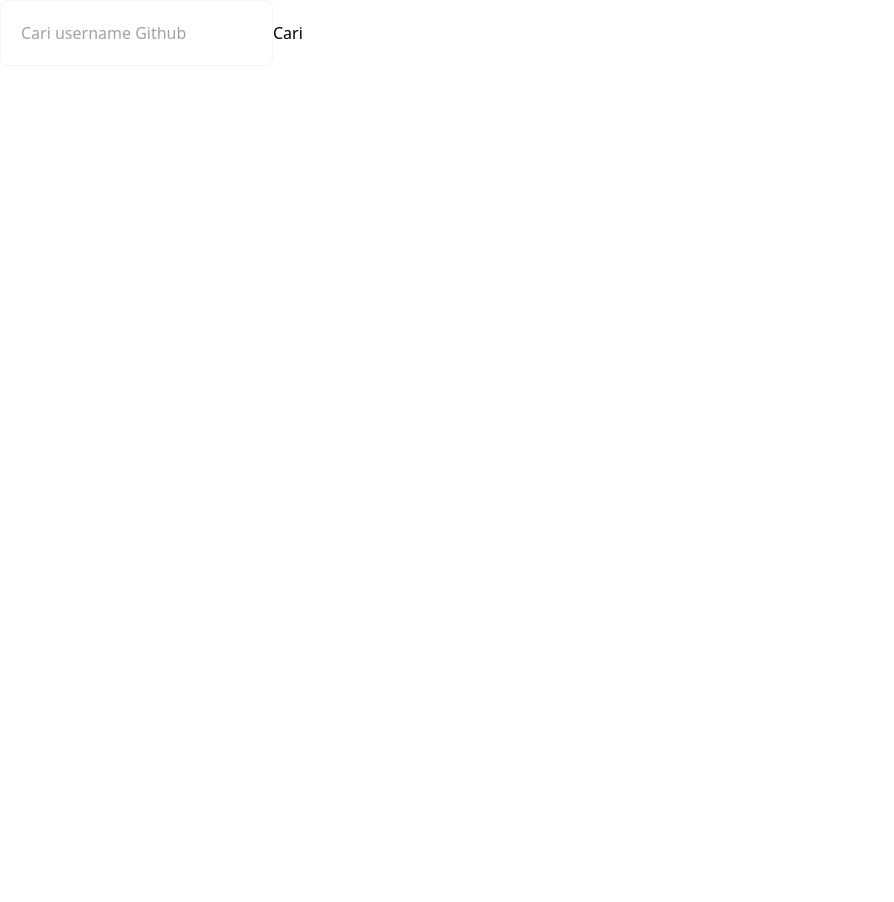
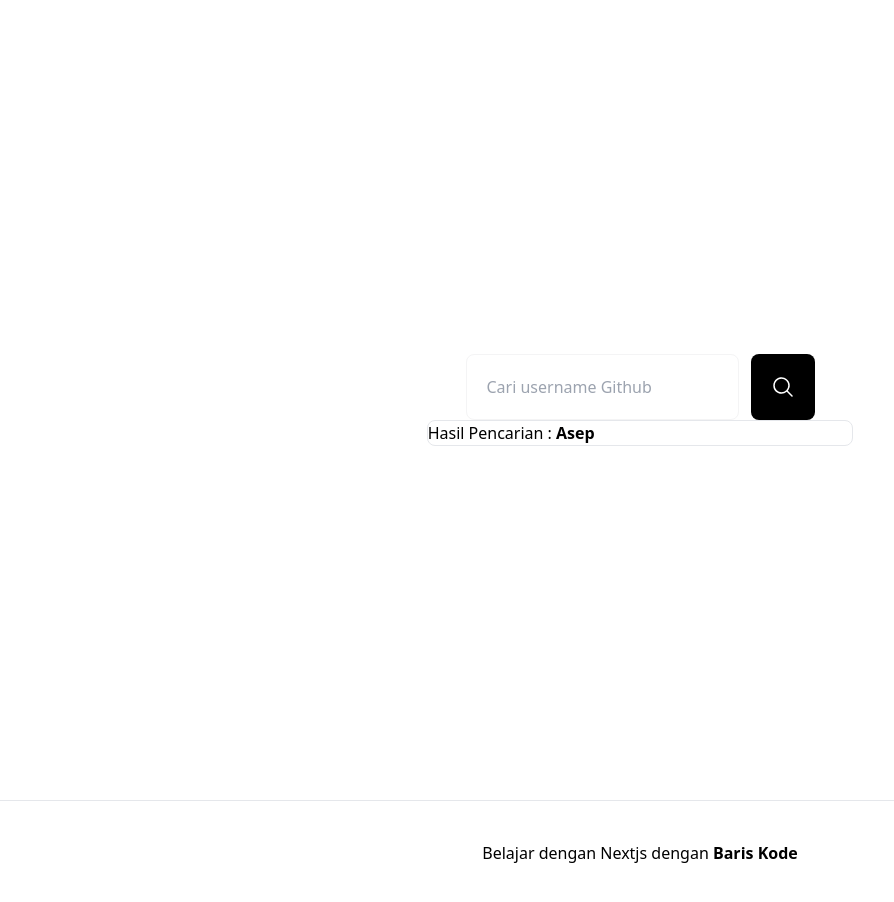
Before and after one commit to fozzy2112/frontend-nextjs, a Next.js app: page / in a window 1280 px wide. Shown: the top 902 px of the page, without its empty margins (0-894 px from the left). Before the commit the page ends 800 px from the top, so only its background shows below. Built offline with nearby package versions, Linux system fonts and the light colour scheme.

Commit message:
update: slicing form component

```diff
--- a/components/Button.tsx
+++ b/components/Button.tsx
@@ -1,8 +1,24 @@
 import React from "react";
+import { MagnifyingGlassIcon } from '@heroicons/react/24/solid'
 
-export default function Button() {
+export default function Button({type, isLoading}:Props) {
+
+	const Loading = ()=>{
+		return (
+			<div className="flex justify-center">
+				<div className="animate-spin rounded-full h-5 w-5 border-b-2 border-white"></div>
+			</div>
+		)
+	}
 
 	return (
-		<button>Cari</button>
+		<button type={type} className="bg-black text-white hover:bg-zinc-800 p-[20px] aspect-square rounded-[8px]">
+			{isLoading ? <Loading/> :  <MagnifyingGlassIcon className="w-6 h-6" /> }
+		</button>
 	)
 }
+
+interface Props {
+	type?: 'button' | 'submit' | 'reset' | undefined;
+	isLoading?: boolean;
+}
--- /dev/null
+++ b/components/Footer.tsx
@@ -0,0 +1,11 @@
+import React from "react";
+
+export default function Footer() {
+	return (
+		<div
+			className="text-center p-10 border-t"
+		>
+			Belajar dengan Nextjs dengan <span className="font-bold">Baris Kode</span>
+		</div>
+	)
+}
--- a/components/Form.tsx
+++ b/components/Form.tsx
@@ -6,7 +6,7 @@ export default function Form({value,onChange}:Props) {
 		<input
 			type="text"
 			placeholder="Cari username Github"
-			className="border border-zinc-100 p-[20px] rounded-[8px]"
+			className="border border-zinc-100 p-[20px] rounded-[8px] w-full"
 			value={value}
 			onChange={onChange}
 		/>
--- /dev/null
+++ b/components/UserList.tsx
@@ -0,0 +1,13 @@
+import React from "react";
+
+export default function UserList() {
+	return (
+		<div className="border rounded-[8px] w-full space-y-3">
+			<p>Hasil Pencarian : <span className="font-bold">Asep</span></p>
+		</div>
+	)
+}
+
+interface Props {
+
+}
--- a/package.json
+++ b/package.json
@@ -9,6 +9,7 @@
     "lint": "next lint"
   },
   "dependencies": {
+    "@heroicons/react": "^2.0.14",
     "@next/font": "13.1.5",
     "@types/node": "18.11.18",
     "@types/react": "18.0.27",
--- a/pages/_app.tsx
+++ b/pages/_app.tsx
@@ -1,6 +1,7 @@
 import '@/styles/globals.css'
 import type { AppProps } from 'next/app'
+import Layout from './layout'
 
 export default function App({ Component, pageProps }: AppProps) {
-  return <Component {...pageProps} />
+  return <Layout> <Component {...pageProps} /> </Layout>
 }
--- a/pages/index.tsx
+++ b/pages/index.tsx
@@ -1,13 +1,15 @@
 import Form from '@/components/Form'
 import Button from '@/components/Button'
+import UserList from '@/components/UserList'
 
 export default function Home() {
   return (
     <div>
-      <form>
+      <form className='flex place-self-center space-x-3'>
         <Form />
-        <Button />
+        <Button type='submit' isLoading={false} />
       </form>
+      <UserList />
     </div>
   )
 }
--- /dev/null
+++ b/pages/layout.tsx
@@ -0,0 +1,16 @@
+import React, { PropsWithChildren } from "react";
+import Footer from '@/components/Footer'
+
+export default function Layout({children}:PropsWithChildren) {
+
+	return (
+		<>
+			<div className="flex min-h-screen">
+				<main className="m-auto w-1/3">
+					{children}
+				</main>
+			</div>
+			<Footer />
+		</>
+	)
+}
```
Also changed, not shown: 1 other file (tests, documents, lock files or other folders).
